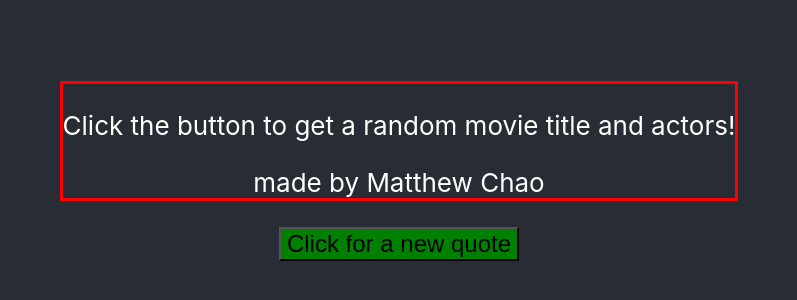
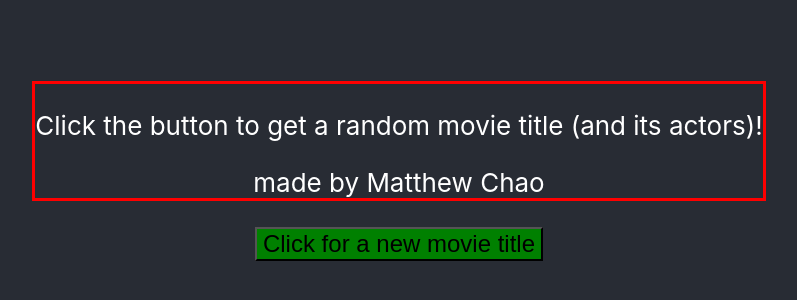
Before and after one commit to matthewchao/freecodecamp-random-quote-machine, a React (Create React App) app in the folder random-quote-machine-simple/: page / in a window 1280 px wide. Shown: the part 242-542 px from the top of the page, without its empty margins (241-1038 px from the left). Built offline with nearby package versions, Linux system fonts and the light colour scheme.

Commit message:
more loading indicators; change text

```diff
--- a/random-quote-machine-simple/src/App.js
+++ b/random-quote-machine-simple/src/App.js
@@ -17,7 +17,7 @@ const quoteBank = [
 // const n = quoteBank.length;
 
 const initialQuote = {
-  quote: "Click the button to get a random movie title and actors!",
+  quote: "Click the button to get a random movie title (and its actors)!",
   author: "made by Matthew Chao",
 };
 
@@ -65,25 +65,31 @@ class App extends React.Component {
   // }
 
   state = {
-    currIndex: null, //the index of the quote to get
+    // currIndex: null, //the index of the quote to get
     // see https://reactjs.org/docs/faq-ajax.html for example
     loading: false,
+    quote: null,
+    author: null,
   };
   handleClick = async () => {
     const randIndex = Math.floor(Math.random() * N) + 1;
-    console.log("using index ", randIndex);
+    console.log("using ID = ", randIndex);
     this.setState({
       loading: true,
     });
-    console.log("loading set to true!");
+    console.log("Clicked, loading set to true!");
     try {
       const { Actors, Title } = await getMovieActorAndTitle(randIndex);
-      console.log("loading set back to false!");
+      this.setState({
+        quote: Title,
+        author: Actors,
+      });
+      console.log("Returned, loading set back to false!");
       this.setState({
         loading: false,
       });
     } catch (e) {
-      console.log("loading set back to false!");
+      console.log("Returned, loading set back to false!");
       this.setState({
         loading: false,
       });
@@ -104,10 +110,11 @@ class App extends React.Component {
       <div className="App">
         <header className="App-header">
           <QuoteBox
+            loading={this.state.loading}
             // distinguish between the initial state (where currIndex==null) vs afterward
-            {...(this.state.currIndex === null
+            {...(this.state.quote === null
               ? initialQuote
-              : quoteBank[this.state.currIndex])}
+              : { quote: this.state.quote, author: this.state.author })}
           />
           {/* <button onClick={this.handleClick}>Get a new quote</button> */}
           <ChangeQuoteButton
--- a/random-quote-machine-simple/src/components/ChangeQuoteButton.js
+++ b/random-quote-machine-simple/src/components/ChangeQuoteButton.js
@@ -14,7 +14,7 @@ class ChangeQuoteButton extends React.Component {
         disabled={this.props.loading}
         onClick={this.props.handleClick}
       >
-        Click for a new quote
+        Click for a new movie title
       </button>
     );
   }
--- a/random-quote-machine-simple/src/components/QuoteBox.js
+++ b/random-quote-machine-simple/src/components/QuoteBox.js
@@ -3,9 +3,9 @@ import React from "react";
 function QuoteBox(props) {
   return (
     <blockquote className="quote-box">
-      <p>{props.quote}</p>
+      <p>{props.loading ? "LOADING..." : props.quote}</p>
       {/* for ?? see https://developer.mozilla.org/en-US/docs/Web/JavaScript/Reference/Operators/Nullish_coalescing_operator */}
-      <footer>{props.author ?? "<No author provided>"}</footer>
+      <footer>{props.author ?? "<No actors provided>"}</footer>
     </blockquote>
   );
 }
```
